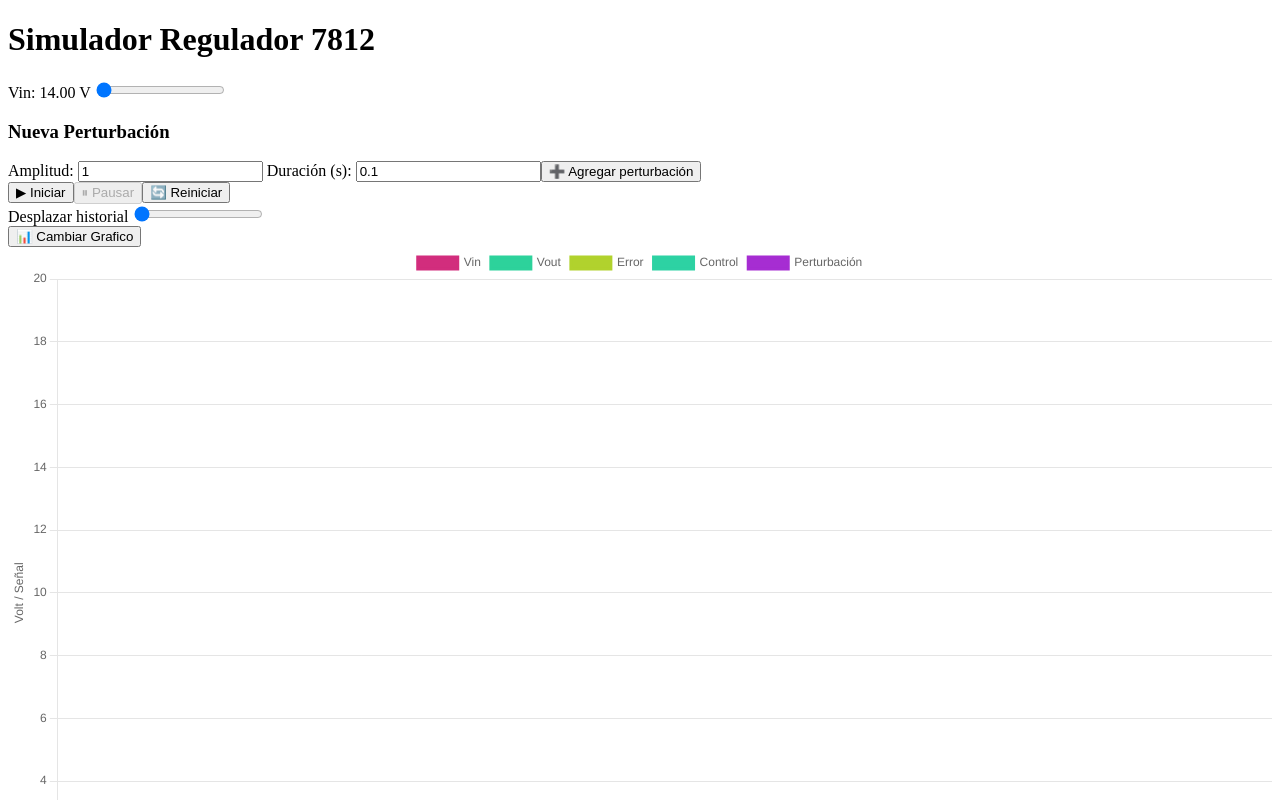
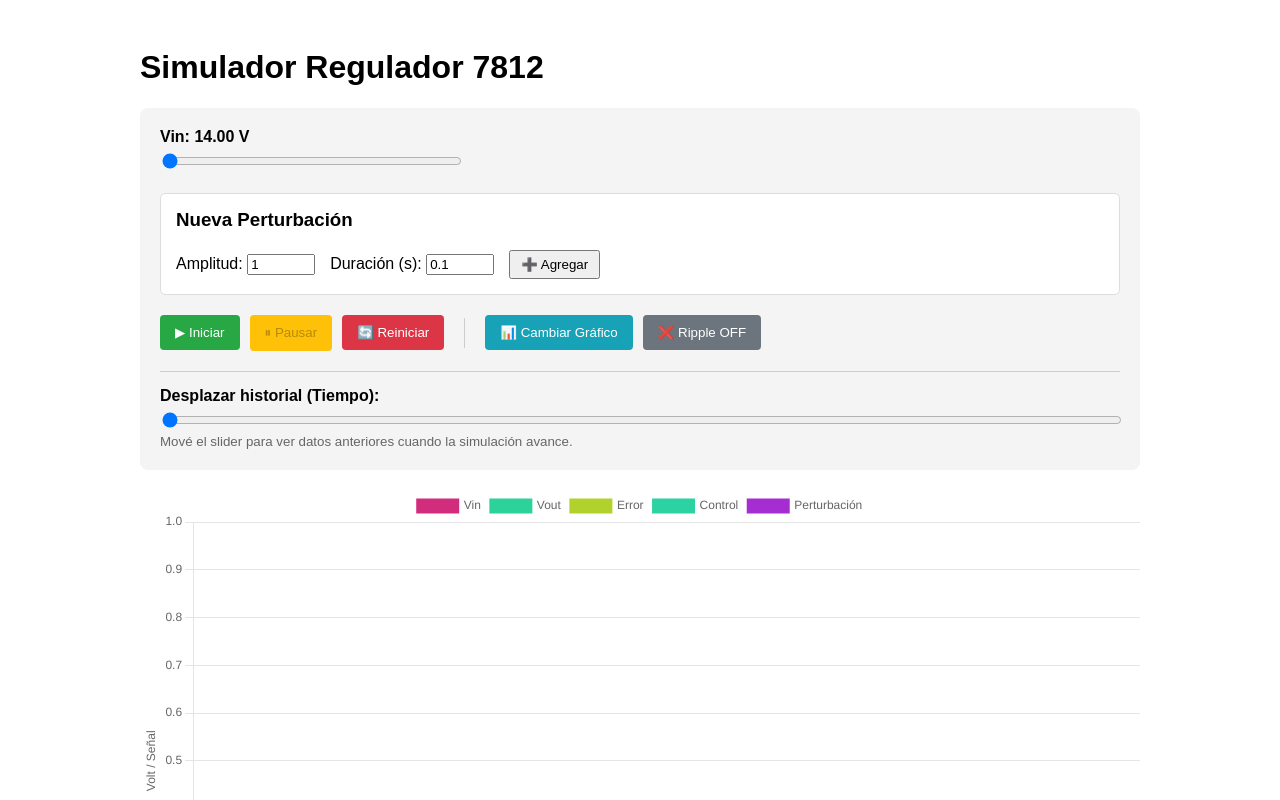
Before and after one commit to TREIKON/TP-con-colo, a Vue app in the folder simulador-7812/: page / in a window 1280 px wide. Shown: the top 800 px of the page. Built offline with nearby package versions, Linux system fonts and the light colour scheme.

Commit message:
Simulacion mas parecida a la realidad

```diff
--- a/simulador-7812/src/Regulador7812.vue
+++ b/simulador-7812/src/Regulador7812.vue
@@ -1,164 +1,86 @@
 <template>
-  <div class="container">
+  <div class="container" style="padding: 20px; font-family: sans-serif; max-width: 1000px; margin: 0 auto;">
     <h1>Simulador Regulador 7812</h1>
 
-    <!-- CONTROLES -->
-    <div class="controls">
-      <label>
-        Vin: {{ vinValue.toFixed(2) }} V
-        <input type="range" min="14" max="18" step="0.1" v-model.number="vinValue" />
-      </label>
+    <div class="controls" style="background: #f4f4f4; padding: 20px; border-radius: 8px; margin-bottom: 20px;">
+      <div style="margin-bottom: 20px; max-width: 300px;">
+        <label style="display: block; font-weight: bold; margin-bottom: 5px;">
+          Vin: {{ vinValue.toFixed(2) }} V
+        </label>
+        <input type="range" min="14" max="18" step="0.1" v-model.number="vinValue" style="width: 100%; cursor: pointer;" />
+      </div>
 
-      <!-- CONFIGURAR PERTURBACIÓN DINÁMICA -->
-      <div class="pert-box">
-        <h3>Nueva Perturbación</h3>
+      <div class="pert-box" style="border: 1px solid #ddd; padding: 15px; border-radius: 5px; margin-bottom: 20px; background: white;">
+        <h3 style="margin-top: 0;">Nueva Perturbación</h3>
+        <div style="display: flex; gap: 15px; align-items: center; flex-wrap: wrap;">
+          <label>Amplitud: <input type="number" max="5" step="0.1" v-model.number="newPertAmplitude" style="width: 60px;" /></label>
+          <label>Duración (s): <input type="number" max="1" step="0.1" v-model.number="newPertDuration" style="width: 60px;" /></label>
+          <button @click="addPerturbation" style="padding: 5px 10px; cursor: pointer;">➕ Agregar</button>
+        </div>
+      </div>
 
-        <label>
-          Amplitud:
-          <input type="number" max="5" step="0.1" v-model.number="newPertAmplitude" />
-        </label>
+      <div class="action-bar" style="display: flex; gap: 10px; flex-wrap: wrap; align-items: center; margin-bottom: 20px;">
+        <button @click="startSimulation" :disabled="isRunning" style="background: #28a745; color: white; border: none; padding: 10px 15px; border-radius: 4px; cursor: pointer;">▶ Iniciar</button>
+        <button @click="pauseSimulation" :disabled="!isRunning" style="background: #ffc107; border: none; padding: 10px 15px; border-radius: 4px; cursor: pointer;">⏸ Pausar</button>
+        <button @click="resetSimulation" style="background: #dc3545; color: white; border: none; padding: 10px 15px; border-radius: 4px; cursor: pointer;">🔄 Reiniciar</button>
 
-        <label>
-          Duración (s):
-          <input type="number" step="0.1" v-model.number="newPertDuration" />
-        </label>
+        <div style="height: 30px; width: 1px; background: #ccc; margin: 0 10px;"></div>
 
-        <button @click="addPerturbation">
-          ➕ Agregar perturbación
+        <button @click="isMultiChart = !isMultiChart" style="background: #17a2b8; color: white; border: none; padding: 10px 15px; border-radius: 4px; cursor: pointer;">📊 Cambiar Gráfico</button>
+        <button @click="showRipple = !showRipple" :style="{ background: showRipple ? '#e67e22' : '#6c757d', color: 'white', border: 'none', padding: '10px 15px', borderRadius: '4px', cursor: 'pointer' }">
+          {{ showRipple ? '✅ Ripple ON' : '❌ Ripple OFF' }}
         </button>
       </div>
 
-      <div class="buttons">
-        <button @click="startSimulation" :disabled="isRunning">▶ Iniciar</button>
-        <button @click="pauseSimulation" :disabled="!isRunning">⏸ Pausar</button>
-        <button @click="resetSimulation">🔄 Reiniciar</button>
-      </div>
-    </div>
-
-    <!-- SLIDER HISTORIAL -->
-    <div class="history-slider">
-      <label>
-        Desplazar historial
+      <div class="history-slider" style="border-top: 1px solid #ccc; padding-top: 15px; padding-top: 15px;">
+        <label style="display: block; font-weight: bold; margin-bottom: 5px;">
+          Desplazar historial (Tiempo):
+        </label>
         <input
           type="range"
           :min="0"
           :max="maxWindowStart"
           v-model.number="windowStart"
+          style="width: 100%; cursor: ew-resize;"
         />
-      </label>
+        <small style="color: #666;">Mové el slider para ver datos anteriores cuando la simulación avance.</small>
+      </div>
     </div>
 
-    <div class="buttons">
-      <button @click="isMultiChart = !isMultiChart">📊 Cambiar Grafico</button>
+    <div v-if="isMultiChart">
+      <ChartComponent :height="180" :labels="labels" :datasetLabels="['Vin', 'Vout']" :datasetData="[vinData, voutData]" :windowStart="windowStart" :windowSize="WINDOW_SIZE" />
+      <ChartComponent :height="180" :labels="labels" :datasetLabels="['Perturbación']" :datasetData="[disturbanceData]" :windowStart="windowStart" :windowSize="WINDOW_SIZE" />
+      <ChartComponent :height="180" :labels="labels" :datasetLabels="['Error', 'Control']" :datasetData="[errorData, controlData]" :windowStart="windowStart" :windowSize="WINDOW_SIZE" />
     </div>
 
-    <!-- MULTI CHART -->
-    <div v-if="isMultiChart">
-      <!-- VIN, VOUT -->
-      <ChartComponent
-        :height="230"
-        :minYValue="0"
-        :maxYValue="20"
-        :labels="labels"
-        :datasetLabels="[
-          'Vin',
-          'Vout',
-        ]"
-        :datasetData="[
-          vinData,
-          voutData,
-        ]"
-        :windowStart="windowStart"
-        :windowSize="WINDOW_SIZE"
-      />
-
-      <!-- PERTURBACIÓN -->
-      <ChartComponent
-        :height="230"
-        :minYValue="0"
-        :maxYValue="5"
-        :labels="labels"
-        :datasetLabels="[
-          'Perturbación'
-        ]"
-        :datasetData="[
-          disturbanceData
-        ]"
-        :windowStart="windowStart"
-        :windowSize="WINDOW_SIZE"
-      />
-
-      <!-- SENIALES -->
-      <ChartComponent
-        :height="230"
-        :minYValue="0"
-        :maxYValue="5"
-        :labels="labels"
-        :datasetLabels="[
-          'Error',
-          'Control'
-        ]"
-        :datasetData="[
-          errorData,
-          controlData
-        ]"
-        :windowStart="windowStart"
-        :windowSize="WINDOW_SIZE"
-      />
-    </div>
-
-    <!-- ALL IN ONE CHART -->
     <div v-else>
-      <ChartComponent
-        :height="690"
-        :minYValue="0"
-        :maxYValue="20"
-        :labels="labels"
-        :datasetLabels="[
-          'Vin',
-          'Vout',
-          'Error',
-          'Control',
-          'Perturbación'
-        ]"
-        :datasetData="[
-          vinData,
-          voutData,
-          errorData,
-          controlData,
-          disturbanceData
-        ]"
-        :windowStart="windowStart"
-        :windowSize="WINDOW_SIZE"
-      />
+      <ChartComponent :height="540" :labels="labels" :datasetLabels="['Vin', 'Vout', 'Error', 'Control', 'Perturbación']" :datasetData="[vinData, voutData, errorData, controlData, disturbanceData]" :windowStart="windowStart" :windowSize="WINDOW_SIZE" />
     </div>
   </div>
 </template>
 
 <script>
+// ... (El script se mantiene igual al que pasaste, ya que contiene la lógica de maxWindowStart y windowStart)
 import { ref, computed } from "vue"
 import ChartComponent from "./components/Chart.vue"
 
 export default {
   components: { ChartComponent },
-
   setup() {
-
-    // ================= PARÁMETROS =================
     const VREF = 12
     const KP = 1.2
     const DROP = 2
     const DT = 0.05
     const WINDOW_SIZE = 30
 
-    // ================= ESTADOS =================
     const vinValue = ref(14)
     const vout = ref(0)
     const error = ref(0)
     const control = ref(0)
-
     const isRunning = ref(false)
     const isMultiChart = ref(false)
+    const showRipple = ref(false)
+
     let timer = null
     let time = 0
 
@@ -170,30 +92,20 @@ export default {
     const disturbanceData = ref([])
 
     const windowStart = ref(0)
-
-    const maxWindowStart = computed(() =>
-      Math.max(0, labels.value.length - WINDOW_SIZE)
-    )
+    const maxWindowStart = computed(() => Math.max(0, labels.value.length - WINDOW_SIZE))
 
     const perturbations = ref([])
     const newPertAmplitude = ref(1)
     const newPertDuration = ref(0.1)
 
     function addPerturbation() {
-      perturbations.value.push({
-        start: time,
-        duration: newPertDuration.value,
-        amplitude: newPertAmplitude.value
-      })
+      perturbations.value.push({ start: time, duration: newPertDuration.value, amplitude: newPertAmplitude.value })
     }
 
     function getPerturbation(currentTime) {
       let total = 0
       perturbations.value.forEach(p => {
-        if (currentTime >= p.start &&
-            currentTime <= p.start + p.duration) {
-          total += p.amplitude
-        }
+        if (currentTime >= p.start && currentTime <= p.start + p.duration) total += p.amplitude
       })
       return total
     }
@@ -201,24 +113,43 @@ export default {
     function simulationStep() {
       time += DT
 
-      const vin = vinValue.value
-      const disturbance = getPerturbation(time)
+      const ripple = showRipple.value ? 0.2 * Math.sin(2 * Math.PI * 4 * time) : 0;
+      const vin = vinValue.value + ripple;
 
-      error.value = VREF - vout.value
-      control.value = KP * error.value
+      // 1. OBTENEMOS LA PERTURBACIÓN
+      const rawDisturbance = getPerturbation(time);
 
-      const dv = control.value + vin - DROP - disturbance - vout.value
-      vout.value += 0.1 * dv
+      // 2. LIMITAMOS EL IMPACTO DE LA PERTURBACIÓN (Saturación de carga)
+      // Esto evita que Vout se vaya a 0 a menos que sea un corto total.
+      // Limitamos a que la carga no pueda restar más de lo que el sistema intenta subir.
+      const maxAllowedImpact = (vin - DROP) * 0.8;
+      const effectiveDisturbance = Math.min(rawDisturbance, maxAllowedImpact);
 
-      if (vout.value > VREF + 0.2) vout.value = VREF + 0.2
-      if (vout.value < 0) vout.value = 0
+      error.value = VREF - vout.value;
+      control.value = KP * error.value;
 
+      // 3. NUEVA ECUACIÓN DE DINÁMICA
+      // Separamos la energía de entrada (Vin - DROP) de la corrección del control.
+      const voutObjetivo = (vin - DROP) + (control.value * 0.5) - effectiveDisturbance;
+
+      // dv es la velocidad con la que vout intenta llegar al objetivo
+      const dv = voutObjetivo - vout.value;
+      vout.value += 0.15 * dv; // Factor de suavizado (inercia de capacitores)
+
+      // 4. SATURACIONES FINALES (Protecciones de Bolton)
+      // Vout no puede ser mayor a la entrada menos el dropout
+      if (vout.value > (vin - DROP)) vout.value = (vin - DROP);
+      // Vout no puede superar el límite superior de seguridad
+      if (vout.value > VREF + 0.5) vout.value = VREF + 0.5;
+      if (vout.value < 0) vout.value = 0;
+
+      // Guardado de datos
       labels.value.push(time.toFixed(2))
       vinData.value.push(vin)
       voutData.value.push(vout.value)
       errorData.value.push(error.value)
       controlData.value.push(control.value)
-      disturbanceData.value.push(disturbance)
+      disturbanceData.value.push(rawDisturbance)
 
       if (windowStart.value >= maxWindowStart.value - 1) {
         windowStart.value = maxWindowStart.value
@@ -226,51 +157,20 @@ export default {
     }
 
     function startSimulation() {
-      if (isRunning.value) return
-      isRunning.value = true
-      timer = setInterval(simulationStep, 80)
+      if (!isRunning.value) { isRunning.value = true; timer = setInterval(simulationStep, 80); }
     }
-
-    function pauseSimulation() {
-      isRunning.value = false
-      clearInterval(timer)
-    }
-
+    function pauseSimulation() { isRunning.value = false; clearInterval(timer); }
     function resetSimulation() {
-      pauseSimulation()
-      time = 0
-      vout.value = 0
-
-      labels.value = []
-      vinData.value = []
-      voutData.value = []
-      errorData.value = []
-      controlData.value = []
-      disturbanceData.value = []
-      perturbations.value = []
-
-      windowStart.value = 0
+      pauseSimulation(); time = 0; vout.value = 0;
+      labels.value = []; vinData.value = []; voutData.value = [];
+      errorData.value = []; controlData.value = []; disturbanceData.value = [];
+      perturbations.value = []; windowStart.value = 0;
     }
 
     return {
-      vinValue,
-      isRunning,
-      isMultiChart,
-      startSimulation,
-      pauseSimulation,
-      resetSimulation,
-      windowStart,
-      maxWindowStart,
-      newPertAmplitude,
-      newPertDuration,
-      addPerturbation,
-      labels,
-      vinData,
-      voutData,
-      errorData,
-      controlData,
-      disturbanceData,
-      WINDOW_SIZE
+      vinValue, isRunning, isMultiChart, showRipple, startSimulation, pauseSimulation, resetSimulation,
+      windowStart, maxWindowStart, newPertAmplitude, newPertDuration, addPerturbation,
+      labels, vinData, voutData, errorData, controlData, disturbanceData, WINDOW_SIZE
     }
   }
 }
```
